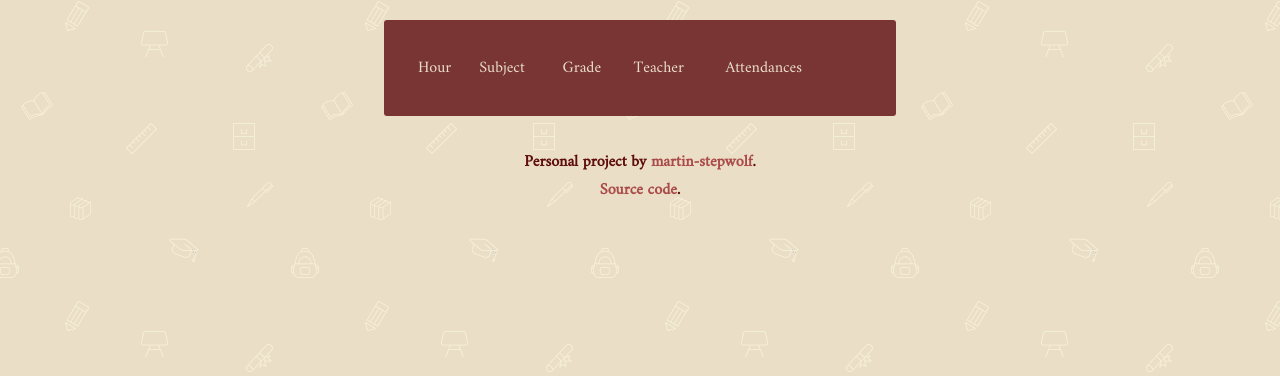
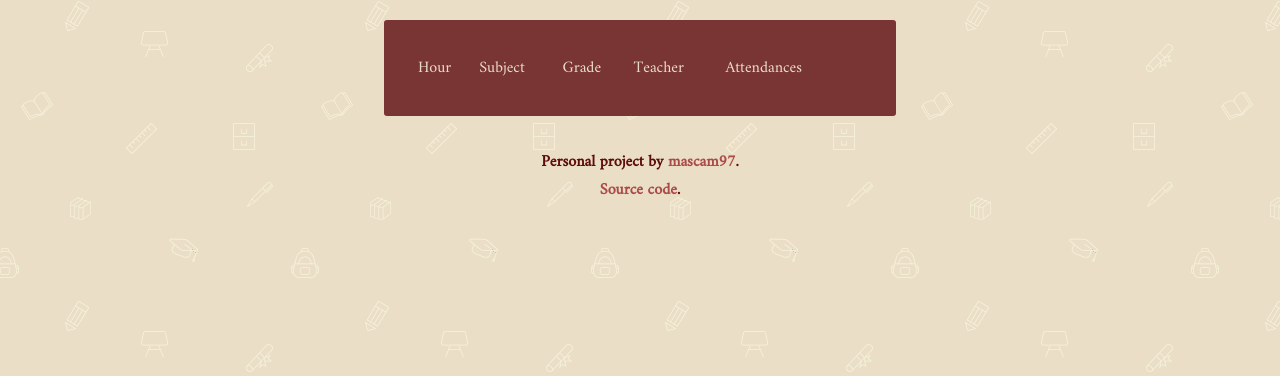
Before and after one commit to IngCampos/Escuela_PHP_JQuery, a PHP site: template views/student.twig in a window 1280 px wide. Shown: the part 134-510 px from the top of the page. Run offline with PHP 8.4, Linux system fonts and the light colour scheme; the template is opened without the code that fills it, so the values that code supplies are empty; some libraries are stand-ins or nearby versions.

Commit message:
Update project documentation

```diff
--- a/composer.json
+++ b/composer.json
@@ -1,5 +1,5 @@
 {
-    "name": "martin-stepwolf/php-school-rollcall",
+    "name": "mascam97/php-school-rollcall",
     "description": "Website for attendance optimization in a generic school",
     "type": "project",
     "autoload": {
@@ -18,7 +18,7 @@
     "license": "MIT",
     "authors": [
         {
-            "name": "martin-stepwolf"
+            "name": "mascam97"
         }
     ]
 }
--- a/views/base.twig
+++ b/views/base.twig
@@ -41,8 +41,8 @@
 		</div>
 	</main>
 	<footer>
-		Personal project by <a href="https://www.martin-stepwolf.com/" target="_blank" rel="noopener noreferrer">martin-stepwolf</a>. <br>
-		<a href="https://github.com/martin-stepwolf/php-school-rollcall" target="_blank" rel="noopener noreferrer">Source code</a>.
+		Personal project by <a href="https://www.mascam97.com/" target="_blank" rel="noopener noreferrer">mascam97</a>. <br>
+		<a href="https://github.com/mascam97/php-school-rollcall" target="_blank" rel="noopener noreferrer">Source code</a>.
 	</footer>
 </body>
 
```
Also changed, not shown: README.md.
